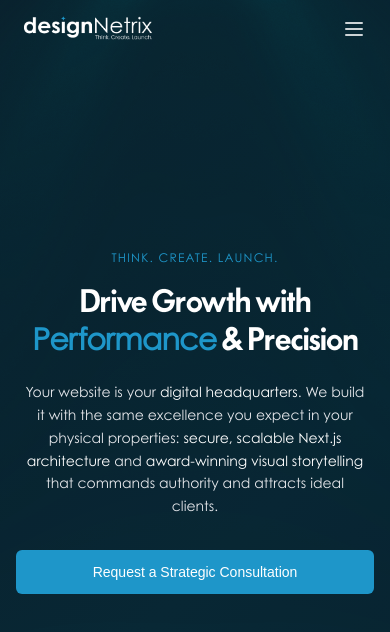
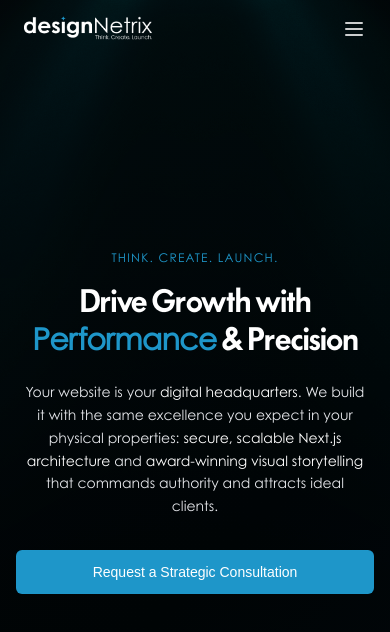
Before and after one commit to rajitha-00/designnetrix, a Next.js app: page / in a window 390 px wide. Shown: the top 632 px of the page. Built offline with nearby package versions, Linux system fonts and the light colour scheme.

Commit message:
color-changed

```diff
--- a/src/app/globals.css
+++ b/src/app/globals.css
@@ -44,7 +44,7 @@ body {
 /* Mobile optimization for 3D components */
 @media (max-width: 768px) {
   .liquid-ether-fallback {
-    background: linear-gradient(135deg, #0f1622 0%, #092a38 50%, #081122 100%);
+    background: linear-gradient(135deg, #06080c 0%, #010405 50%, #081122 100%);
     background-size: 400% 400%;
     animation: gradientShift 8s ease infinite;
   }
```
